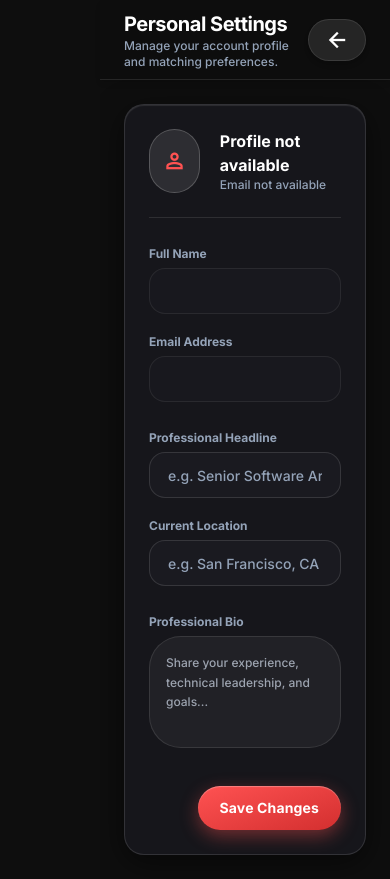
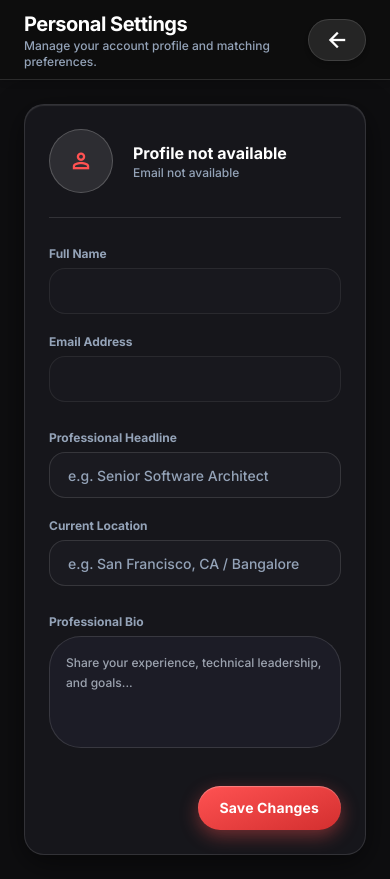
Before and after one commit to hirego1ai-design/hariom-, a Next.js app: page /settings in a window 390 px wide. Built offline with nearby package versions, Linux system fonts and the light colour scheme; no server answers.

Commit message:
Make candidate settings responsive and theme aware

```diff
--- a/src/app/settings/page.tsx
+++ b/src/app/settings/page.tsx
@@ -58,10 +58,10 @@ export default function CandidateSettingsPage() {
   };
 
   return (
-    <div className="min-h-screen bg-[#0E0E0E] text-text-primary flex">
+    <div className="min-h-screen bg-bg-page text-text-primary flex">
       <CandidateSidebar />
 
-      <div className="flex-1 ml-[100px] lg:ml-[116px] flex flex-col min-w-0 min-h-screen">
+      <div className="flex-1 ml-0 md:ml-[116px] flex flex-col min-w-0 min-h-screen">
         {toastMessage && (
           <div className="fixed bottom-6 right-6 z-50 bg-primary text-white px-5 py-3 rounded-2xl shadow-2xl font-bold text-xs flex items-center gap-2">
             <span className="material-symbols-outlined text-[16px]">check_circle</span>
@@ -69,7 +69,7 @@ export default function CandidateSettingsPage() {
           </div>
         )}
 
-        <header className="sticky top-0 z-40 bg-[#0E0E0E]/90 backdrop-blur-xl border-b border-white/10 flex justify-between items-center px-6 lg:px-10 h-20 shadow-md">
+        <header className="sticky top-0 z-40 bg-[#0E0E0E]/90 backdrop-blur-xl border-b border-outline flex justify-between items-center px-6 lg:px-10 h-20 shadow-md">
           <div>
             <h1 className="text-xl lg:text-2xl text-white font-bold tracking-tight">
               Personal Settings
@@ -79,7 +79,7 @@ export default function CandidateSettingsPage() {
 
           <Link
             href="/dashboard"
-            className="px-4 py-2 rounded-full bg-white/10 hover:bg-white/20 text-white text-xs font-bold transition-all flex items-center gap-2 shadow-md border border-white/10"
+            className="px-4 py-2 rounded-full bg-white/10 hover:bg-white/20 text-white text-xs font-bold transition-all flex items-center gap-2 shadow-md border border-outline"
           >
             <span className="material-symbols-outlined text-[16px]">arrow_back</span>
             <span className="hidden sm:inline">Dashboard</span>
@@ -87,8 +87,8 @@ export default function CandidateSettingsPage() {
         </header>
 
         <main className="flex-1 p-6 lg:p-10 space-y-6 max-w-4xl w-full mx-auto overflow-y-auto">
-          <form onSubmit={handleSave} className="glass-card p-6 lg:p-8 rounded-3xl border border-white/10 space-y-6">
-            <div className="flex items-center gap-5 pb-6 border-b border-white/10">
+          <form onSubmit={handleSave} className="glass-card p-6 lg:p-8 rounded-3xl border border-outline space-y-6">
+            <div className="flex items-center gap-5 pb-6 border-b border-outline">
               <div className="w-16 h-16 rounded-2xl bg-white/10 border border-white/20 flex items-center justify-center text-primary text-3xl">
                 <span className="material-symbols-outlined text-[32px]">person</span>
               </div>
@@ -151,7 +151,7 @@ export default function CandidateSettingsPage() {
                 value={bio}
                 onChange={(e) => setBio(e.target.value)}
                 placeholder="Share your experience, technical leadership, and goals..."
-                className="w-full p-4 rounded-2xl bg-white/5 border border-white/10 text-xs text-white outline-none focus:border-primary resize-none leading-relaxed"
+                className="w-full p-4 rounded-2xl bg-surface-container border border-outline text-xs text-white outline-none focus:border-primary resize-none leading-relaxed"
               />
             </div>
 
```
